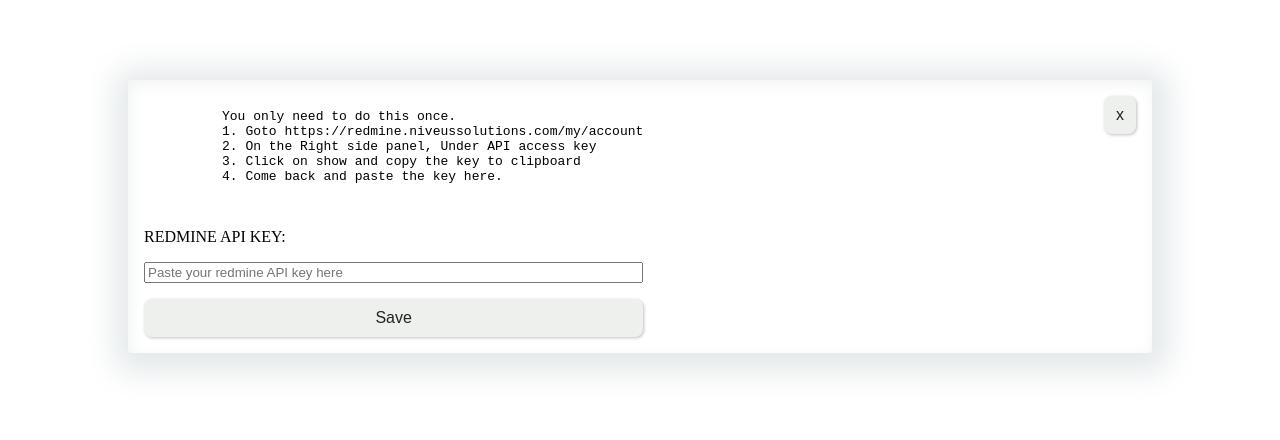
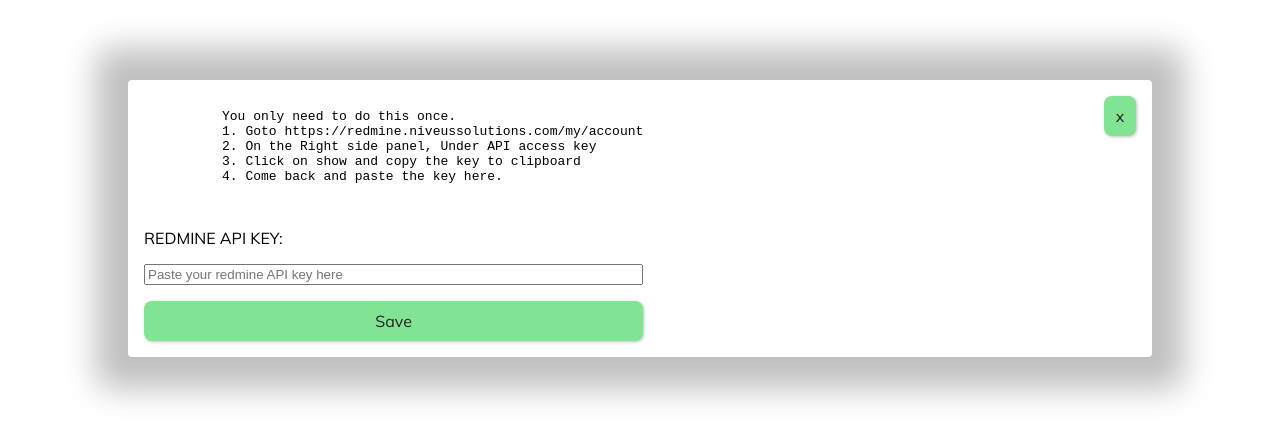
Before and after one commit to rayanfer32/redmine-bulk-logger, a website: page view.html in a window 1280 px wide. Drawn offline with Linux system fonts and the light colour scheme.

Commit message:
feat: UI changes

```diff
--- a/dist.js
+++ b/dist.js
@@ -3,7 +3,7 @@
     <div id="BL_modal" class="BL_modal">
       <button class="BL_button BL_close-modal-btn" onclick="closeModal()">x</button>
       <div id="BL_table_dom">
-        <h2>Bulk Logger - v0.1</h2>
+        <h2>Bulk Logger - v0.2</h2>
         <p>Script to help you log efforts in bulk.</p>
         <p id="BL_message_box1" class="BL_message_box"></p>
         <table class="BL_task-table">
@@ -173,11 +173,25 @@
     </div>
     `;
 const INJECTED_CSS = document.createElement('style');INJECTED_CSS.textContent = `
-/* @import url('https://fonts.googleapis.com/css?family=Balthazar&display=swap'); */
-/* html,
-body {
-  min-height: 100%;
-} */
+@import url('https://fonts.googleapis.com/css?family=Mulish&display=swap');
+
+.BL_modal {
+  display: flex;
+  align-items: center;
+  padding: 1rem;
+  background-color: #fff;
+  border-radius: 0.25rem;
+  font-family: Mulish;
+  /* modal specific */
+  position: absolute;
+  z-index: 99999;
+  overflow: auto;
+  top: calc(100vh - 80%);
+  left: calc(100vw - 80%);
+  right: calc(100vw - 80%);
+  box-shadow: 0 0 2rem 2rem silver;
+  /* animation: change-background 4s ease-in-out infinite alternate-reverse; */
+}
 
 #issue-select {
   align-items: center;
@@ -232,30 +246,11 @@
   padding: 0;
   margin: 0;
   outline: none;
+  font-family: inherit;
   /* font-size: 1rem; */
   color: #1f1e1e;
   line-height: 22px;
   border-radius: 3px;
-}
-
-.BL_modal {
-  display: flex;
-  align-items: center;
-  padding: 1rem;
-  background-color: #fff;
-  border-radius: 0.25rem;
-
-  /* modal specific */
-  position: absolute;
-  z-index: 99999;
-  overflow: auto;
-  top: calc(100vh - 80%);
-  left: calc(100vw - 80%);
-  right: calc(100vw - 80%);
-  box-shadow: 2px 4px 2rem 15px #e3e8ea, 2px 4px 1rem inset #f0f3f4;
-  /* width: 100%;
-  height: 100%; */
-  /* animation: change-background 4s ease-in-out infinite alternate-reverse; */
 }
 
 @keyframes change-background {
@@ -279,6 +274,7 @@
   border: 1px solid #ccc;
   border-radius: 3px;
   vertical-align: middle;
+  font-family: inherit;
 }
 .BL_input.hours {
   width: 3rem;
@@ -314,15 +310,16 @@
   -webkit-border-radius: 5px;
   -moz-border-radius: 5px;
   border-radius: 0.5rem;
-  background-color: #eef0ee;
   box-shadow: 1px 1px 0.2rem silver;
-  font-size: 16px;
+  font-size: 1rem;
+  font-family: inherit;
   color: #222;
   cursor: pointer;
+  background-color: #80e492;
 }
 
 .BL_button:hover {
-  background-color: #79d8b8;
+  background-color: #a4e0af;
 }
 
 .BL_add-new-task {
--- a/styles.css
+++ b/styles.css
@@ -1,8 +1,22 @@
-/* @import url('https://fonts.googleapis.com/css?family=Balthazar&display=swap'); */
-/* html,
-body {
-  min-height: 100%;
-} */
+@import url('https://fonts.googleapis.com/css?family=Mulish&display=swap');
+
+.BL_modal {
+  display: flex;
+  align-items: center;
+  padding: 1rem;
+  background-color: #fff;
+  border-radius: 0.25rem;
+  font-family: Mulish;
+  /* modal specific */
+  position: absolute;
+  z-index: 99999;
+  overflow: auto;
+  top: calc(100vh - 80%);
+  left: calc(100vw - 80%);
+  right: calc(100vw - 80%);
+  box-shadow: 0 0 2rem 2rem silver;
+  /* animation: change-background 4s ease-in-out infinite alternate-reverse; */
+}
 
 #issue-select {
   align-items: center;
@@ -57,30 +71,11 @@
   padding: 0;
   margin: 0;
   outline: none;
+  font-family: inherit;
   /* font-size: 1rem; */
   color: #1f1e1e;
   line-height: 22px;
   border-radius: 3px;
-}
-
-.BL_modal {
-  display: flex;
-  align-items: center;
-  padding: 1rem;
-  background-color: #fff;
-  border-radius: 0.25rem;
-
-  /* modal specific */
-  position: absolute;
-  z-index: 99999;
-  overflow: auto;
-  top: calc(100vh - 80%);
-  left: calc(100vw - 80%);
-  right: calc(100vw - 80%);
-  box-shadow: 2px 4px 2rem 15px #e3e8ea, 2px 4px 1rem inset #f0f3f4;
-  /* width: 100%;
-  height: 100%; */
-  /* animation: change-background 4s ease-in-out infinite alternate-reverse; */
 }
 
 @keyframes change-background {
@@ -104,6 +99,7 @@
   border: 1px solid #ccc;
   border-radius: 3px;
   vertical-align: middle;
+  font-family: inherit;
 }
 .BL_input.hours {
   width: 3rem;
@@ -139,15 +135,16 @@
   -webkit-border-radius: 5px;
   -moz-border-radius: 5px;
   border-radius: 0.5rem;
-  background-color: #eef0ee;
   box-shadow: 1px 1px 0.2rem silver;
-  font-size: 16px;
+  font-size: 1rem;
+  font-family: inherit;
   color: #222;
   cursor: pointer;
+  background-color: #80e492;
 }
 
 .BL_button:hover {
-  background-color: #79d8b8;
+  background-color: #a4e0af;
 }
 
 .BL_add-new-task {
--- a/view.html
+++ b/view.html
@@ -11,7 +11,7 @@
     <div id="BL_modal" class="BL_modal">
       <button class="BL_button BL_close-modal-btn" onclick="closeModal()">x</button>
       <div id="BL_table_dom">
-        <h2>Bulk Logger - v0.1</h2>
+        <h2>Bulk Logger - v0.2</h2>
         <p>Script to help you log efforts in bulk.</p>
         <p id="BL_message_box1" class="BL_message_box"></p>
         <table class="BL_task-table">
```
